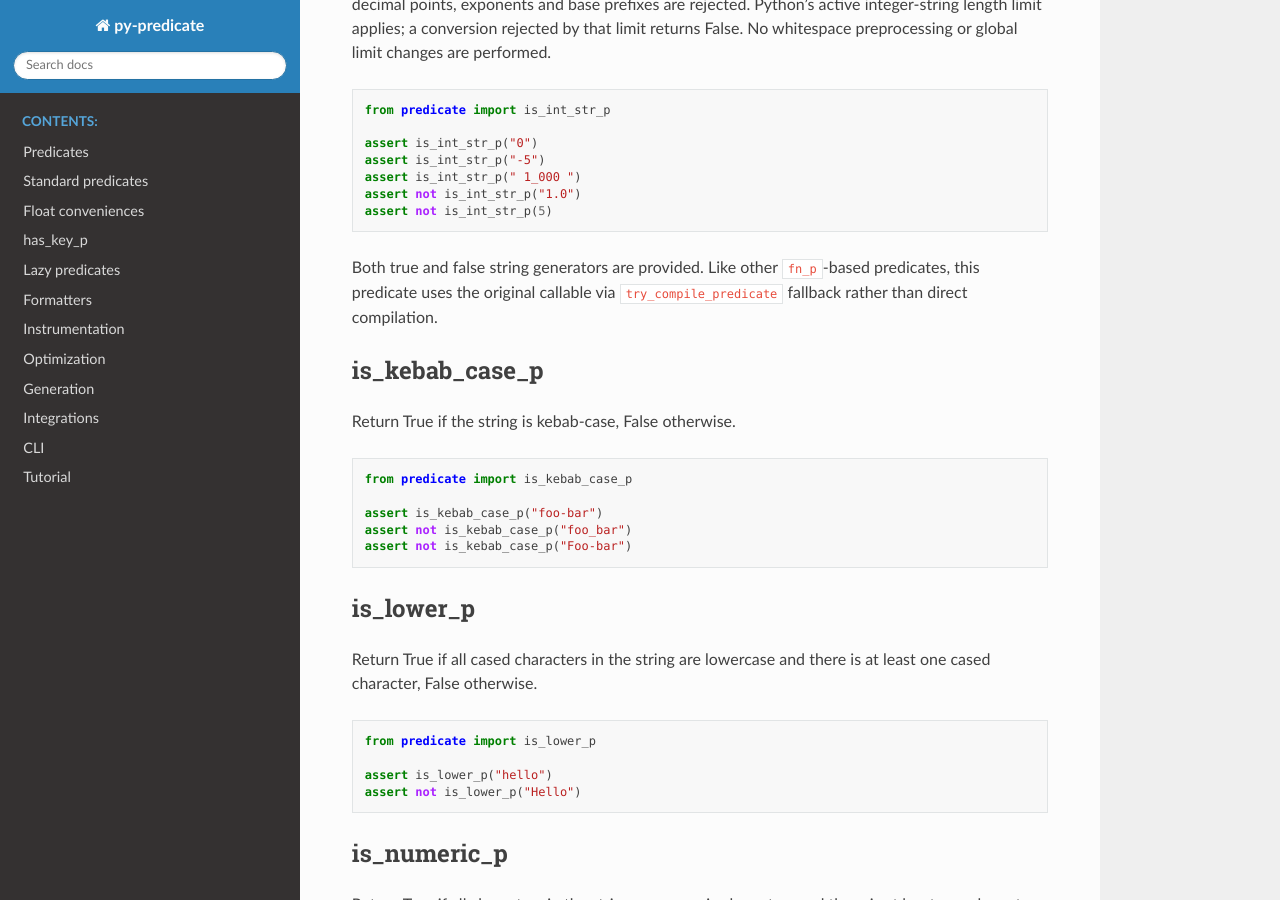
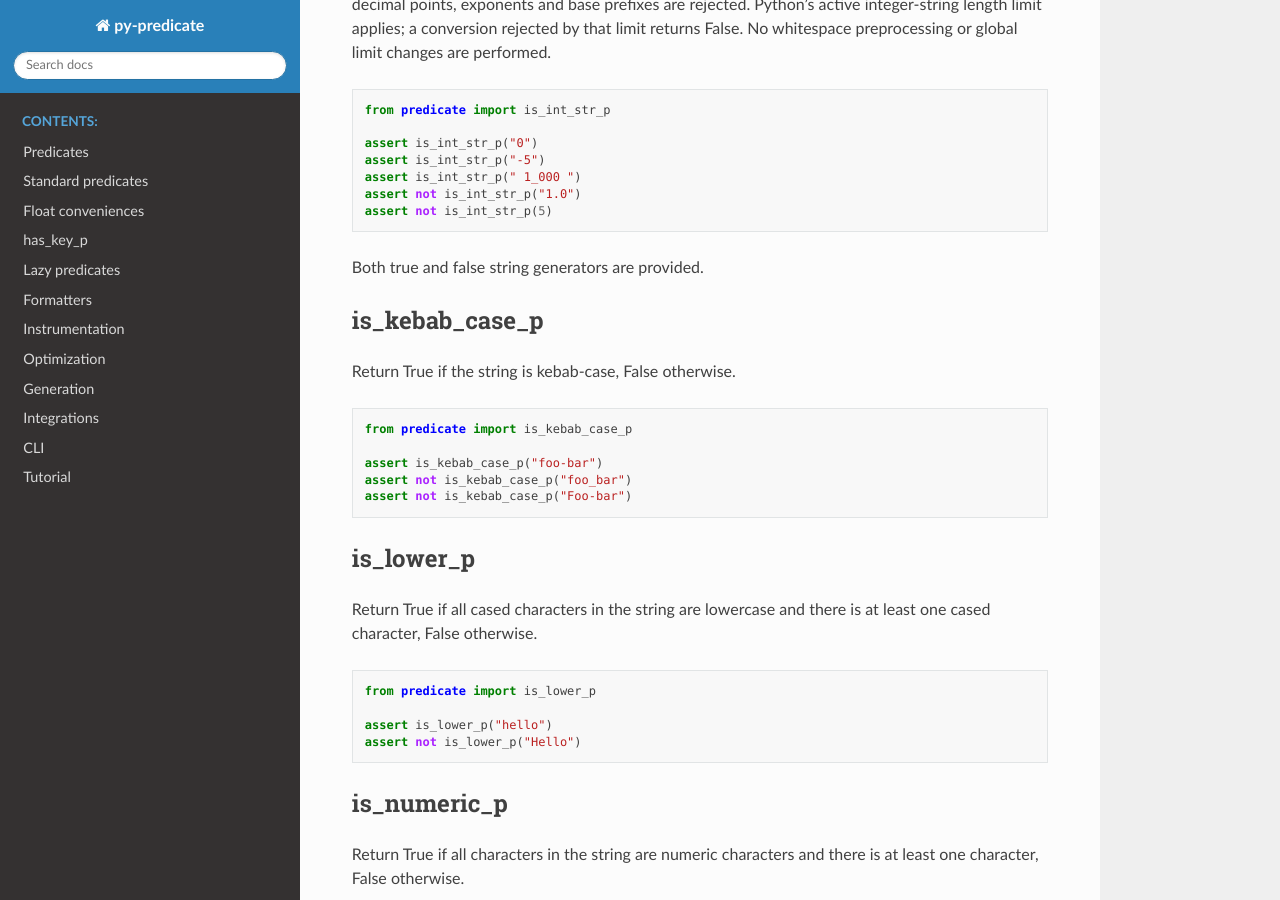
Before and after one commit to mrijk/py-predicate, a Sphinx documentation site: the page built from docs/str_predicates.rst, in a window 1280 px wide and 900 px high, scrolled down 2846 px. Built offline with Sphinx 7.4.7 and the Read the Docs theme 3.1.0, drawn with Linux system fonts in a browser that asks for light colours.

Commit message:
Refine integer string predicate after review
Sort public exports and imports, tighten documentation, and trim duplicate examples while retaining key edge cases.

AI assistance was used to prepare and validate this follow-up.

```diff
--- a/docs/str_predicates.rst
+++ b/docs/str_predicates.rst
@@ -154,9 +154,7 @@ preprocessing or global limit changes are performed.
     assert not is_int_str_p("1.0")
     assert not is_int_str_p(5)
 
-Both true and false string generators are provided. Like other ``fn_p``-based
-predicates, this predicate uses the original callable via
-``try_compile_predicate`` fallback rather than direct compilation.
+Both true and false string generators are provided.
 
 is_kebab_case_p
 ~~~~~~~~~~~~~~~
--- a/predicate/__init__.py
+++ b/predicate/__init__.py
@@ -212,7 +212,6 @@ __all__ = [
     "is_datetime_p",
     "is_decimal_p",
     "is_digit_p",
-    "is_int_str_p",
     "is_dict_of_p",
     "is_dict_p",
     "is_frozendict_of_p",
@@ -231,6 +230,7 @@ __all__ = [
     "is_instance_p",
     "is_int_enum_p",
     "is_int_p",
+    "is_int_str_p",
     "is_iterable_of_p",
     "is_iterable_p",
     "is_lambda_p",
@@ -347,8 +347,8 @@ from predicate.str_predicates import (
     is_ascii_p,
     is_decimal_p,
     is_digit_p,
+    is_identifier_p,
     is_int_str_p,
-    is_identifier_p,
     is_lower_p,
     is_numeric_p,
     is_printable_p,
```
Also changed, not shown: CHANGELOG.md (+0 -1 lines), 1 other file.
